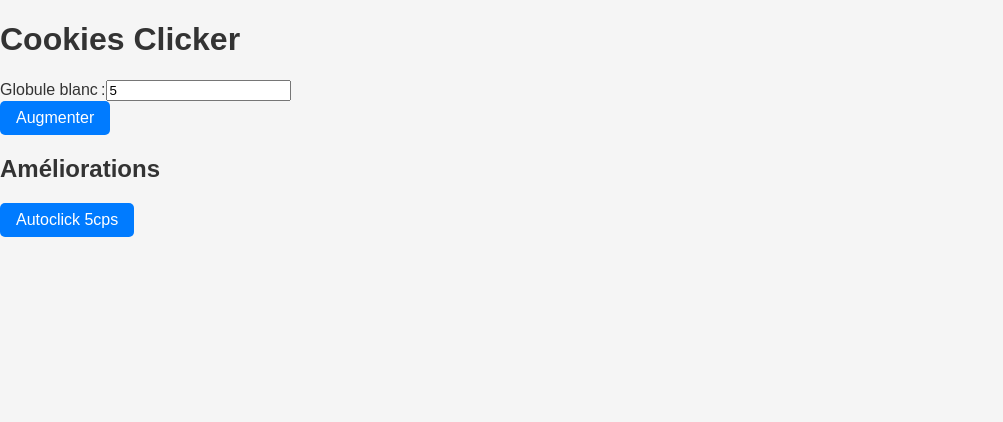
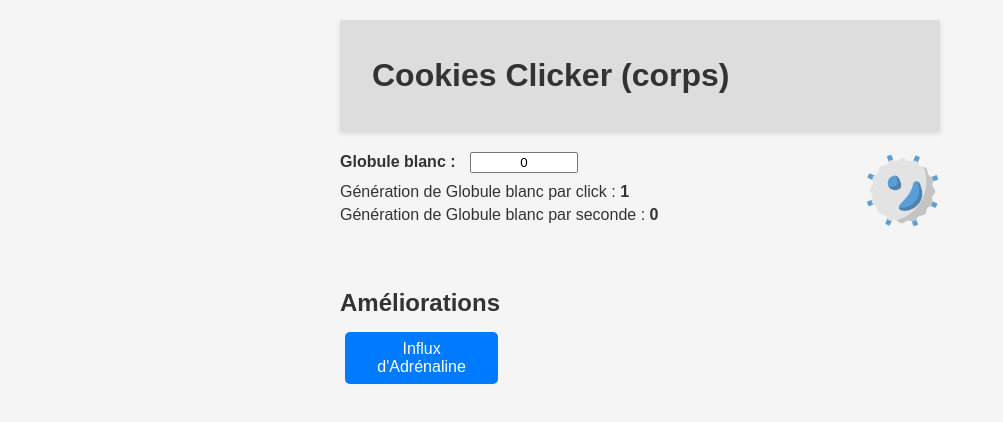
Before and after one commit to Sprocq/TEK_ndi_2024, a React (Vite) app: page /CookiesClicker in a window 1280 px wide. Shown: the top 422 px of the page, without its empty margins (0-1003 px from the left). Built offline with nearby package versions, Linux system fonts and the light colour scheme.

Commit message:
cookiesClicker bientot finis peut être

```diff
--- /dev/null
+++ b/src/CookiesClicker.css
@@ -0,0 +1,100 @@
+.cookies-clicker {
+  font-family: Arial, sans-serif;
+  padding: 20px;
+  max-width: 600px;
+  margin: auto;
+}
+
+.header {
+  text-align: center;
+  margin-bottom: 20px;
+}
+
+.cookie-info {
+  display: flex;
+  justify-content: space-between;
+  align-items: center;
+  margin-bottom: 20px;
+}
+
+.stats {
+  flex: 1;
+}
+
+.stats label {
+  display: block;
+  font-weight: bold;
+  margin-bottom: 10px;
+}
+
+.stats input {
+  width: 100px;
+  text-align: center;
+  margin-left: 10px;
+}
+
+.stats p {
+  margin: 5px 0;
+}
+
+.button-container {
+  margin-left: 20px;
+}
+
+.increase-button {
+  background-color: #4caf50;
+  color: white;
+  border: none;
+  padding: 10px 20px;
+  border-radius: 5px;
+  cursor: pointer;
+  font-size: 16px;
+  transition: background-color 0.3s;
+}
+
+.increase-button:hover {
+  background-color: #45a049;
+}
+
+.improvements {
+  margin-top: 20px;
+  display: inline-grid;
+}
+
+.improvements h2 {
+  margin-bottom: 10px;
+}
+
+.event-button {
+  display: inline-block;
+  width: auto;
+  background-color: #008cba;
+  color: white;
+  border: none;
+  padding: 10px;
+  margin: 0 10px 10px 0;
+  border-radius: 5px;
+  cursor: pointer;
+  font-size: 14px;
+  transition: background-color 0.3s;
+}
+
+.event-button:hover {
+  background-color: #007bb5;
+}
+
+button {
+  margin: 3% !important;
+}
+
+.cookie {
+  display: block;
+  margin: 0 auto;
+  width: 75px;
+  height: 75px;
+  background-size: cover;
+  background-position: center;
+  border-radius: 50%;
+  cursor: pointer;
+  transition: transform 0.1s;
+}
--- a/src/data/cookies.json
+++ b/src/data/cookies.json
@@ -125,7 +125,7 @@
     {
       "idEvenement": 1,
       "estBonus": true,
-            "prix": 20,
+      "prix": 5,
       "multPrix": 2,
       "type": "Autoclick",
       "value": 5,
@@ -164,7 +164,7 @@
       "prix": 2000,
       "multPrix": 2,
       "type": "Degats",
-            "value": 2,
+      "value": 3,
       "descriptif": "Dégâts clicks x3"
     },
     {
@@ -183,7 +183,8 @@
       "multPrix": 4,
       "type": "Production",
       "value": 10,
-            "descriptif": "Heure de Gloire : clics x10 pendant 10 secondes"
+      "descriptif": "Heure de Gloire : clics x10 pendant 10 secondes",
+      "temps": 10
     }
   ]
 }
--- a/src/pages/CookiesClicker.tsx
+++ b/src/pages/CookiesClicker.tsx
@@ -1,60 +1,207 @@
 import React, { useState, useEffect } from "react";
 import cookies from "../data/cookies.json";
+import "../CookiesClicker.css";
 
-let evenementsAchetables = [];
+const idTheme: number = 0;
+
+const partieObject = {
+  idTheme: idTheme,
+  score: 0,
+  lstEvenement: [
+    {
+      idEvenement: 0,
+      niveau: 0,
+      prix: 0,
+    },
+  ],
+  clickValue: 1,
+  cps: 0,
+};
+
+// Initialisation première evenement
+partieObject.lstEvenement[0].idEvenement = cookies.lstEvenement[0].idEvenement;
+partieObject.lstEvenement[0].niveau = 1;
+partieObject.lstEvenement[0].prix = cookies.lstEvenement[0].prix;
+
+function updateCps(idEvenement: number) {
+  let cps = partieObject.cps;
+  // récuperer l'evenement
+  const evenement = cookies.lstEvenement.find(
+    (evenement) => evenement.idEvenement === idEvenement
+  );
+  if (evenement) {
+    if (evenement.estBonus) {
+      cps += evenement.value;
+    } else {
+      cps -= evenement.value;
+    }
+    partieObject.cps = cps;
+  }
+}
+
+function updateDegats(idEvenement: number) {
+  let clickValue = partieObject.clickValue;
+  const evenement = cookies.lstEvenement.find(
+    (evenement) => evenement.idEvenement === idEvenement
+  );
+  if (evenement) {
+    if (evenement.estBonus) {
+      clickValue = clickValue * evenement.value;
+    } else {
+      clickValue = clickValue / evenement.value;
+    }
+    partieObject.clickValue = clickValue;
+  }
+}
+
+function updatePrix(idEvenement: number) {
+  const evenement = cookies.lstEvenement.find(
+    (evenement) => evenement.idEvenement === idEvenement
+  );
+  if (evenement) {
+    const evenementIndex = partieObject.lstEvenement.findIndex(
+      (evenement2) => evenement2.idEvenement === evenement.idEvenement
+    );
+    partieObject.lstEvenement[evenementIndex].prix =
+      partieObject.lstEvenement[evenementIndex].prix * evenement.multPrix;
+  }
+}
+
+const typeEvenement = ["Autoclick", "Degats", "Reduction", "Production"];
+
+let production = [1, 0];
+
+let theme = cookies.lstThemes[idTheme];
+
+let nomIndex = theme.lstNomBonus.findIndex(
+  (evenement) => evenement.idBonus === partieObject.lstEvenement[0].idEvenement
+);
+let nomBouton = [theme.lstNomBonus[nomIndex].nom];
 
 const CookiesClicker: React.FC = () => {
   const [count, setCount] = useState<number>(0);
 
-  const idTheme: number = 0;
-  const theme = cookies.lstThemes[idTheme];
-
   const evenements = cookies.lstEvenement;
 
-  if (evenementsAchetables.length == 0) {
-    evenementsAchetables.push(evenements[0]);
-  } else {
-    if (count >= evenements[evenementsAchetables.length - 1].prix) {
-      evenementsAchetables.push(evenements[evenementsAchetables.length]);
-    }
+  if (count >= evenements[partieObject.lstEvenement.length - 1].prix) {
+    partieObject.lstEvenement.push({
+      idEvenement: evenements[partieObject.lstEvenement.length].idEvenement,
+      niveau: 1,
+      prix: evenements[partieObject.lstEvenement.length].prix,
+    });
+    nomIndex = theme.lstNomBonus.findIndex(
+      (evenement) =>
+        evenement.idBonus ===
+        partieObject.lstEvenement[partieObject.lstEvenement.length].idEvenement
+    );
+    nomBouton.push(theme.lstNomBonus[nomIndex].nom);
+  }
+
+  let evenementsAchetables = [];
+
+  for (let i = 0; i < partieObject.lstEvenement.length; i++) {
+    evenementsAchetables.push(
+      cookies.lstEvenement.filter(
+        (evenement) =>
+          evenement.idEvenement === partieObject.lstEvenement[i].idEvenement
+      )
+    );
   }
 
   const handleClick = (): void => {
-    setCount(count + 1);
+    setCount(count + partieObject.clickValue);
   };
 
   useEffect(() => {
     const interval = setInterval(() => {
-      setCount((prevCount) => prevCount + 1);
+      setCount((prevCount) => prevCount + partieObject.cps * production[0]);
+      if (production[1] > 0) {
+        production[1]--;
+        if (production[1] === 0) {
+          production[0] = 1;
+        }
+      }
     }, 1000);
 
     // Nettoyage de l'intervalle lorsque le composant est démonté
     return () => clearInterval(interval);
   }, []);
 
+  partieObject.score = count;
+
   return (
-    <div>
-      <div>
-        <h1>Cookies Clicker</h1>
-        <div>
+    <div className="cookies-clicker">
+      <div className="header">
+        <h1>Cookies Clicker ({theme.nomTheme})</h1>
+      </div>
+      <div className="cookie-info">
+        <div className="stats">
           <label>
-            {theme.cookie} :
+            {theme.cookie} : <span></span>
             <input type="text" value={count} readOnly />
           </label>
+          <p>
+            Génération de {theme.cookie} par click :{" "}
+            <b>{partieObject.clickValue}</b>
+          </p>
+          <p>
+            Génération de {theme.cookie} par seconde : <b>{partieObject.cps}</b>
+          </p>
         </div>
-        <button onClick={handleClick}>Augmenter</button>
+        <div className="button-container">
+          {/* <button onClick={handleClick}>Augmenter</button> */}
+          <img
+            src={"../src/img/" + theme.image}
+            alt="cookie"
+            className="cookie"
+            onClick={handleClick}
+          />
+        </div>
       </div>
-      <div>
+      <div className="improvements">
         <h2>Améliorations</h2>
         {evenementsAchetables.map((evenement) => (
           <button
+            className="button-improvement"
             onClick={() => {
-              if (count >= evenement.prix) {
-                setCount(count - evenement.prix);
+              const evenementIndex = partieObject.lstEvenement.findIndex(
+                (evenement2) =>
+                  evenement2.idEvenement === evenement[0].idEvenement
+              );
+              if (count >= partieObject.lstEvenement[evenementIndex].prix) {
+                partieObject.lstEvenement[evenementIndex].niveau++;
+                setCount(
+                  count - partieObject.lstEvenement[evenementIndex].prix
+                );
+                updatePrix(evenement[0].idEvenement);
+                switch (evenement[0].type) {
+                  case typeEvenement[0]:
+                    updateCps(evenement[0].idEvenement);
+                    break;
+                  case typeEvenement[1]:
+                    updateDegats(evenement[0].idEvenement);
+                    break;
+                  case typeEvenement[2]:
+                    const evenementReduc = cookies.lstEvenement.find(
+                      (evenementReduc) =>
+                        evenementReduc.idEvenement === evenement[0].idEvenement
+                    );
+                    if (evenementReduc) {
+                      let soustraire = Math.round(
+                        count * (evenementReduc.value / 100)
+                      );
+                      setCount((prevCount) => prevCount - soustraire);
+                    }
+                    break;
+                  case typeEvenement[3]:
+                    production[0] = evenement[0].value;
+                    production[1] = evenement[0].temps ? evenement[0].temps : 0;
+                    break;
+                }
               }
             }}
           >
-            {evenement.descriptif}
+            {nomBouton[evenementsAchetables.indexOf(evenement)]}
           </button>
         ))}
       </div>
```
Lines whose indentation alone changed are shown as unchanged.
